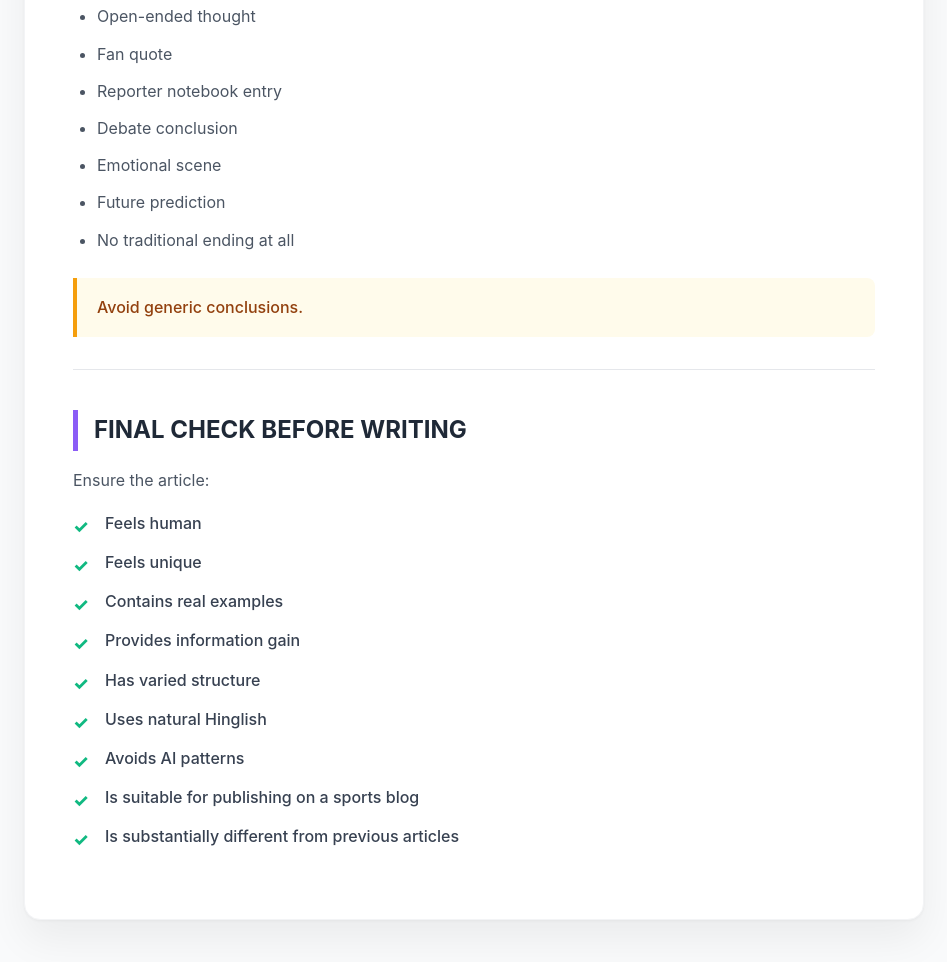
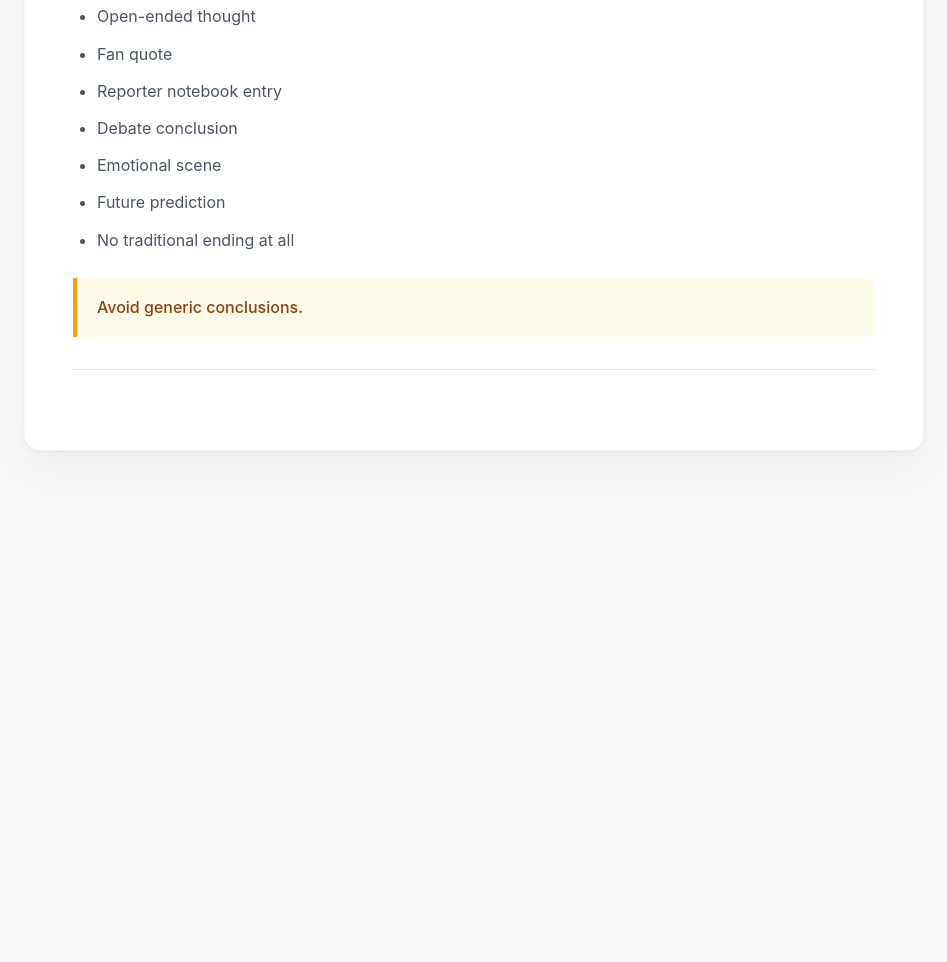
Before and after one commit to Bharat-Arena/dangerous-spinners, a plain HTML site: page index.html in a window 1280 px wide. Shown: the part 7151-8113 px from the top of the page, without its empty margins (166-1113 px from the left). After the commit the page ends 7662 px from the top, so only its background shows below. Drawn offline with Linux system fonts and the light colour scheme.

Commit message:
Update index.html

```diff
--- a/index.html
+++ b/index.html
@@ -422,19 +422,7 @@
 
         <hr style="border: 0; border-top: 1px solid #e5e7eb; margin: 32px 0;">
 
-        <h2>FINAL CHECK BEFORE WRITING</h2>
-        <p>Ensure the article:</p>
-        <ul class="checklist">
-            <li>Feels human</li>
-            <li>Feels unique</li>
-            <li>Contains real examples</li>
-            <li>Provides information gain</li>
-            <li>Has varied structure</li>
-            <li>Uses natural Hinglish</li>
-            <li>Avoids AI patterns</li>
-            <li>Is suitable for publishing on a sports blog</li>
-            <li>Is substantially different from previous articles</li>
-        </ul>
+
 
     </div>
 
```
